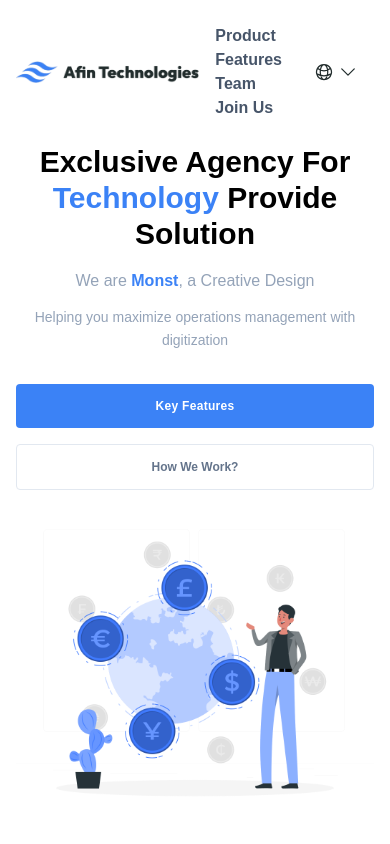
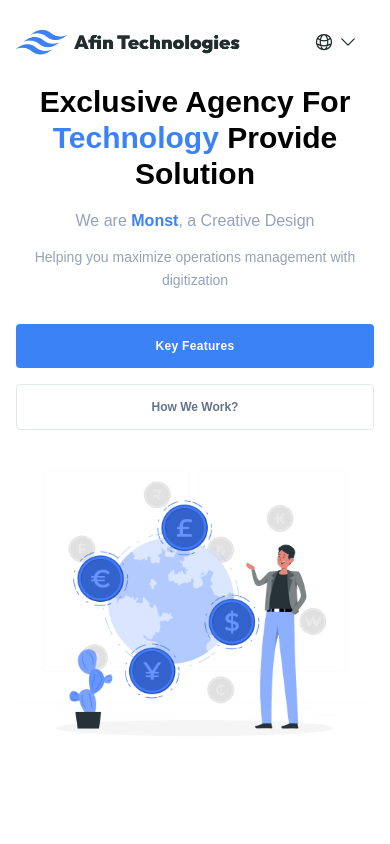
Before and after one commit to konishiyama/afinmarkets, a Next.js app: page /en in a window 390 px wide. Shown: the top 844 px of the page. Built offline with nearby package versions, Linux system fonts and the light colour scheme.

Commit message:
NextPage removed

```diff
--- a/src/app/[lang]/components/Cover.tsx
+++ b/src/app/[lang]/components/Cover.tsx
@@ -1,6 +1,5 @@
 "use client";
 
-import { NextPage } from "next";
 import Link from "next/link";
 import Image from "next/image";
 import { type Locale } from "../../../i18n-config";
@@ -21,7 +20,7 @@ interface CoverProps {
   lang: Locale;
 }
 
-const Cover: NextPage<CoverProps> = ({ cover_props, lang }) => {
+const Cover = ({ cover_props, lang }: CoverProps) => {
   return (
     <Layout>
       <div className="flex flex-wrap items-center -mx-3 xl:px-16">
--- a/src/app/[lang]/components/Header.tsx
+++ b/src/app/[lang]/components/Header.tsx
@@ -1,6 +1,5 @@
 "use client";
 
-import { NextPage } from "next";
 import { useState, useEffect } from "react";
 import Link from "next/link";
 import Image from "next/image";
@@ -22,7 +21,7 @@ interface HeaderProps {
   lang: Locale;
 }
 
-const Header: NextPage<HeaderProps> = ({ header_props, lang }) => {
+const Header = ({ header_props, lang }: HeaderProps) => {
   const [clientWindowHeight, setClientWindowHeight] = useState<number>(0);
   const [headerBackground, setHeaderBackground] = useState("0, 0, 0, 0");
 
@@ -63,7 +62,7 @@ const Header: NextPage<HeaderProps> = ({ header_props, lang }) => {
               <Image src={logo} alt="Afin Tech Logo" className="w-56" />
             </Link>
           </div>
-          <div className="lg:flex lg:pt-2">
+          <div className="hidden lg:flex lg:pt-2">
             <HeaderMenu header_props={header_props} />
           </div>
           <div className="flex lg\:block lg:pt-2">
--- a/src/app/[lang]/components/LocaleSwitcher.tsx
+++ b/src/app/[lang]/components/LocaleSwitcher.tsx
@@ -1,6 +1,5 @@
 "use client";
-import { usePathname } from "next/navigation";
-import { NextPage } from "next";
+
 import Link from "next/link";
 import { i18n, type Locale } from "../../../i18n-config";
 import { Fragment, useEffect, useRef, useState } from "react";
@@ -12,7 +11,7 @@ interface HeaderProps {
   lang: Locale;
 }
 
-const LocaleSwitcher: NextPage<HeaderProps> = ({ lang }) => {
+const LocaleSwitcher = ({ lang }: HeaderProps) => {
   return (
     <>
       <Menu as="div" className="relative inline-block text-left">
--- a/src/app/[lang]/components/Product.tsx
+++ b/src/app/[lang]/components/Product.tsx
@@ -1,6 +1,5 @@
 "use client";
 
-import { NextPage } from "next";
 import Link from "next/link";
 import Image from "next/image";
 import { type Locale } from "../../../i18n-config";
@@ -21,11 +20,11 @@ interface ProductProps {
   lang: Locale;
 }
 
-const Product: NextPage<ProductProps> = ({ product_props, lang }) => {
+const Product = ({ product_props, lang }: ProductProps) => {
   return (
     <Layout>
       <SectionContainer>
-        <div className="max-w-lg mx-auto mb-20 text-center">
+        <div id="Product" className="max-w-lg mx-auto mb-20 text-center">
           <span className="inline-block text-xs py-1 px-3 text-white font-semibold bg-blue rounded-xl wow animate__animated animate__fadeIn">
             How we work
           </span>
```
